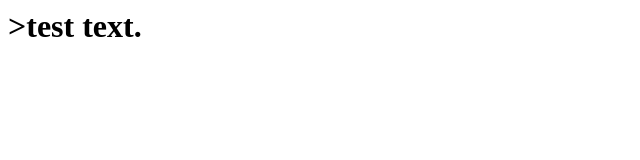
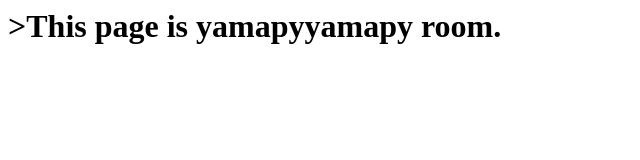
Before and after one commit to s-yappoco/s-yappoco.github.io, a plain HTML site: page index.html in a window 1280 px wide. Shown: the whole page, without its empty margins (0-640 px from the left). Drawn offline with Linux system fonts and the light colour scheme.

Commit message:
Update index.html

```diff
--- a/index.html
+++ b/index.html
@@ -1 +1 @@
-<h1>>test text.</h1>
+<h1>>This page is yamapyyamapy room.</h1>
```
